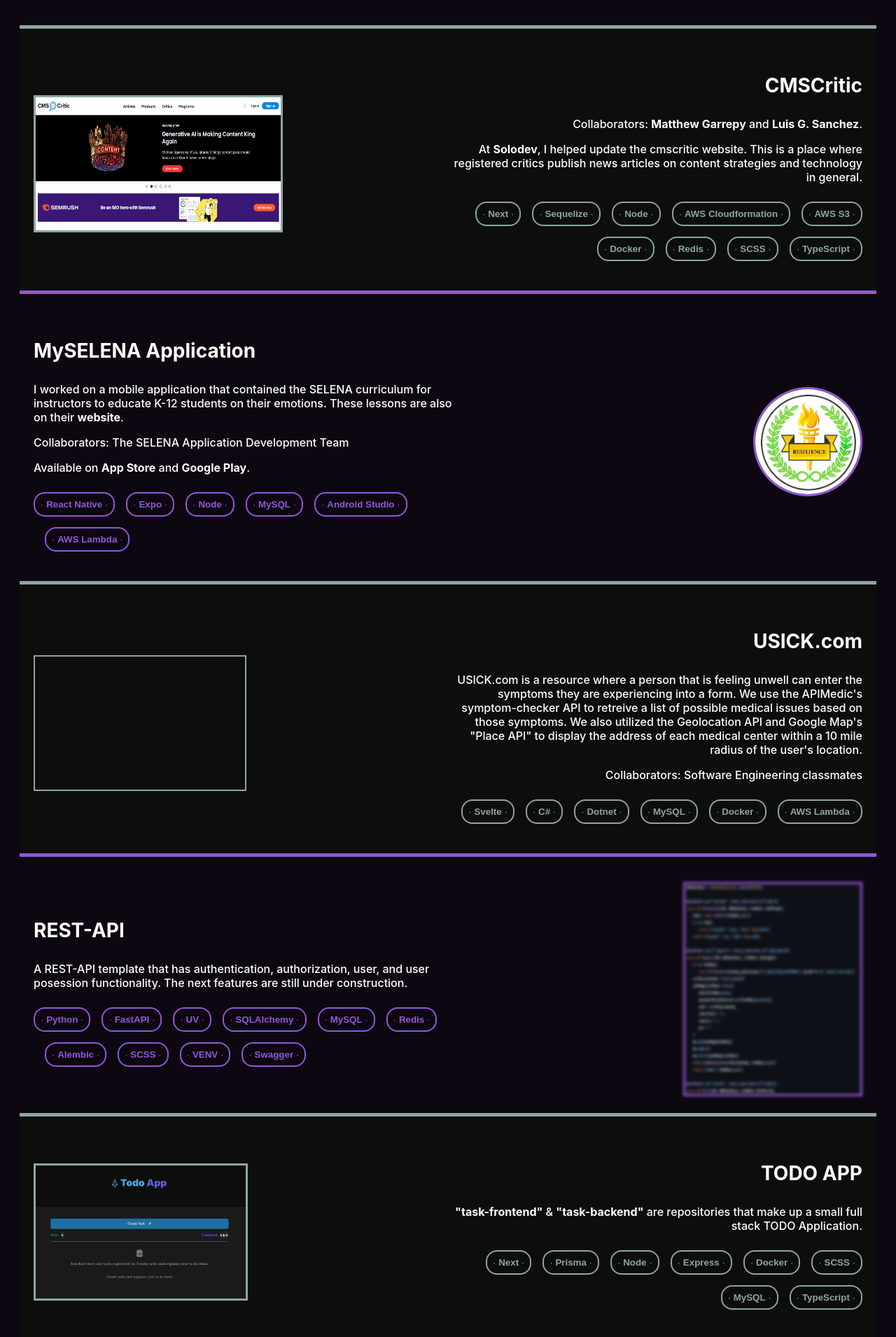
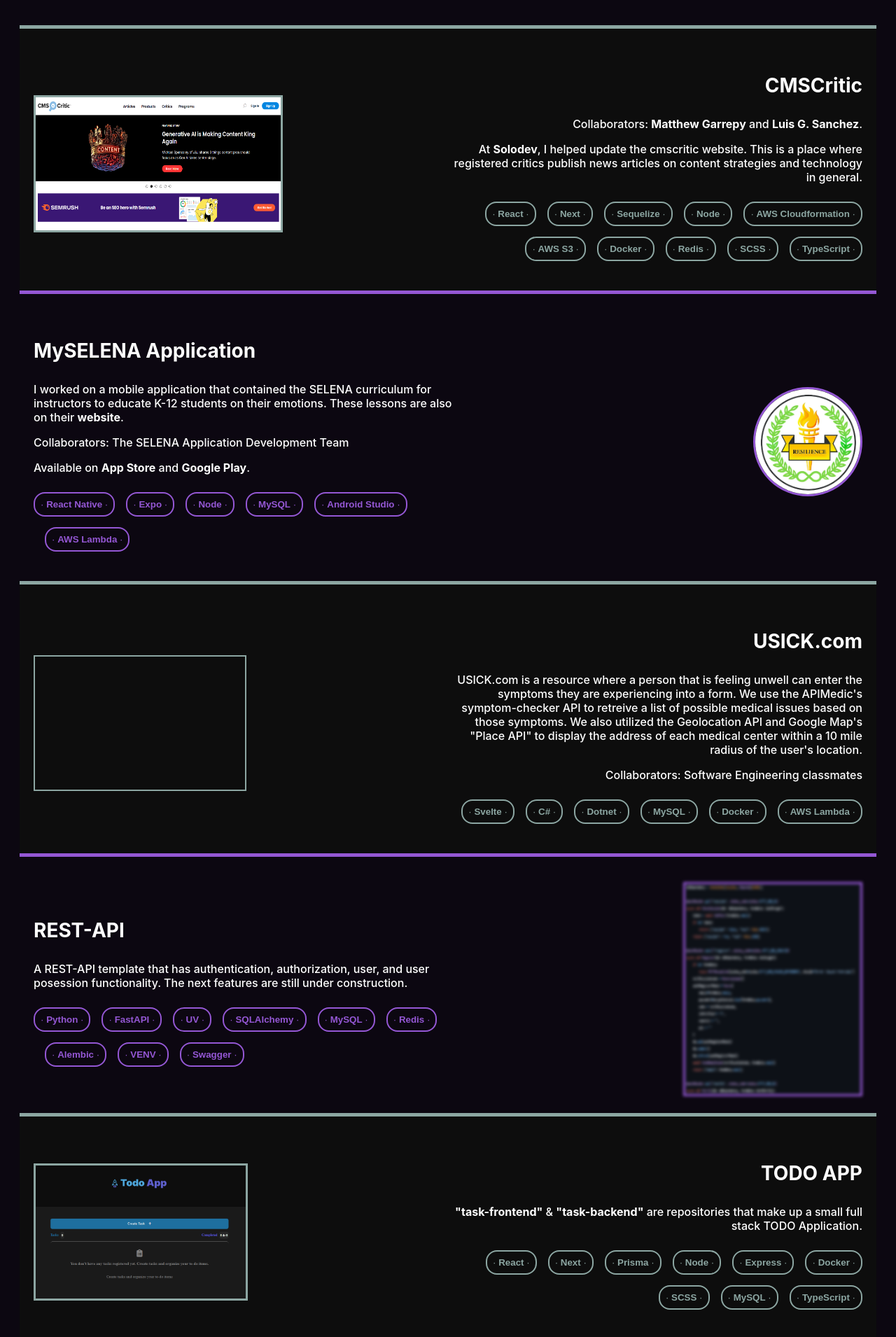
Before and after one commit to John-Keyes/lykeytech, a Next.js app: page / in a window 1280 px wide. Shown: the part 792-2702 px from the top of the page at 70% size. Built offline with nearby package versions, Linux system fonts and the light colour scheme; grey boxes are pictures that could not be loaded.

Commit message:
small fix to skills

```diff
--- a/src/pages/index.tsx
+++ b/src/pages/index.tsx
@@ -51,7 +51,8 @@
                                             At <Link href="https://www.solodev.com" className="text-hover-card-blue" target="_blank" rel="noopener noreferrer">Solodev</Link>, I helped update the cmscritic website. This is a place where registered critics publish news articles on content strategies and technology in general.
                                         </p>
                                         <p className="p tag-p">
-                                                        <Tag className="tag-blue" href="https://nextjs.org/" text="Next"/>
+                                                        <Tag className="tag-blue" href="https://react.dev/" text="React"/>
+                                                        <Tag className="tag-blue space-infront" href="https://nextjs.org/" text="Next"/>
                                                         <Tag className="tag-blue space-infront" href="https://sequelize.org/" text="Sequelize"/>
                                                         <Tag className="tag-blue space-infront" href="https://nodejs.org/" text="Node"/>
                                                         <Tag className="tag-blue space-infront" href="https://aws.amazon.com/cloudformation/" text="AWS Cloudformation"/>
@@ -154,7 +155,6 @@
                                         <Tag className="tag-purple space-infront" href="https://www.mysql.com/"  text="MySQL"/>
                                         <Tag className="tag-purple space-infront" href="https://redis.io/"  text="Redis"/>
                                         <Tag className="tag-purple space-infront" href="https://alembic.sqlalchemy.org/"  text="Alembic"/>
-                                        <Tag className="tag-purple space-infront" href="https://sass-lang.com/"  text="SCSS"/>
                                         <Tag className="tag-purple space-infront" href="https://docs.python.org/3/library/venv.html"  text="VENV"/>
                                         <Tag className="tag-purple space-infront" href="https://swagger.io/tools/swagger-ui/"  text="Swagger"/>
                                     </p>
@@ -171,7 +171,8 @@
                             >
                                 <p className="p"><Link href="https://github.com/John-Keyes/task-frontend" className="text-hover-clear-blue" target="_blank" rel="noopener noreferrer">"task-frontend"</Link> & <Link href="https://github.com/John-Keyes/task-backend" className="text-hover-clear-blue" target="_blank" rel="noopener noreferrer">"task-backend"</Link> are repositories that make up a small full stack TODO Application.</p>
                                     <p className="p tag-p">
-                                        <Tag className="tag-blue" href="https://nextjs.org/" text="Next"/>
+                                        <Tag className="tag-blue" href="https://react.dev/" text="React"/>
+                                        <Tag className="tag-blue space-infront" href="https://nextjs.org/" text="Next"/>
                                         <Tag className="tag-blue space-infront" href="https://www.prisma.io/" text="Prisma"/>
                                         <Tag className="tag-blue space-infront" href="https://nodejs.org/" text="Node"/>
                                         <Tag className="tag-blue space-infront" href="https://expressjs.com/" text="Express"/>
```
